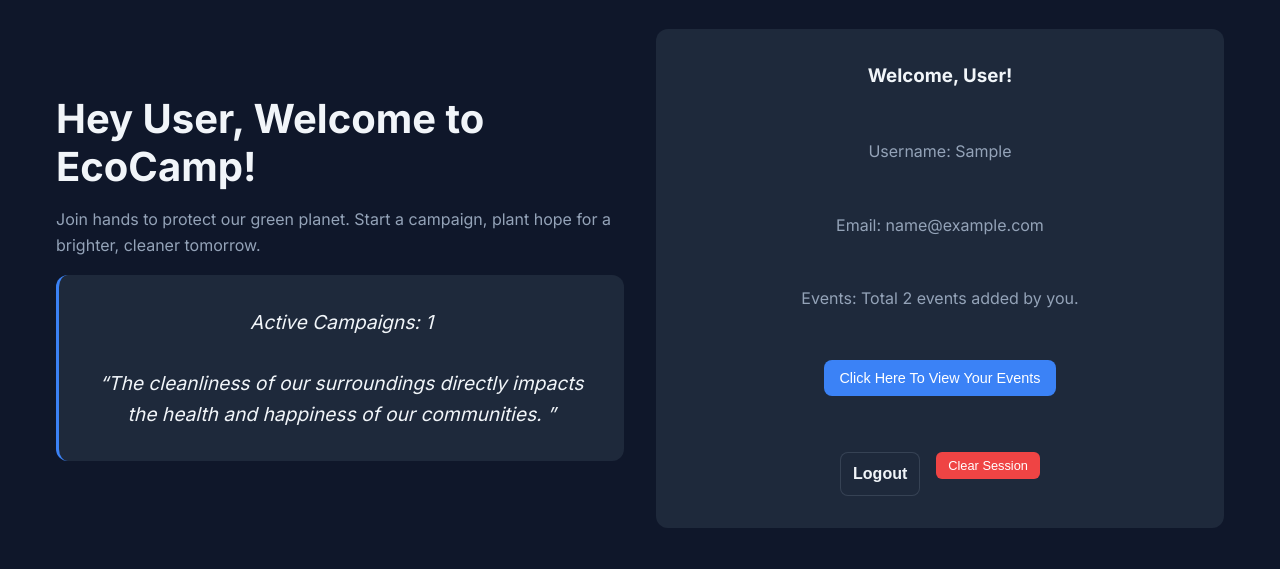
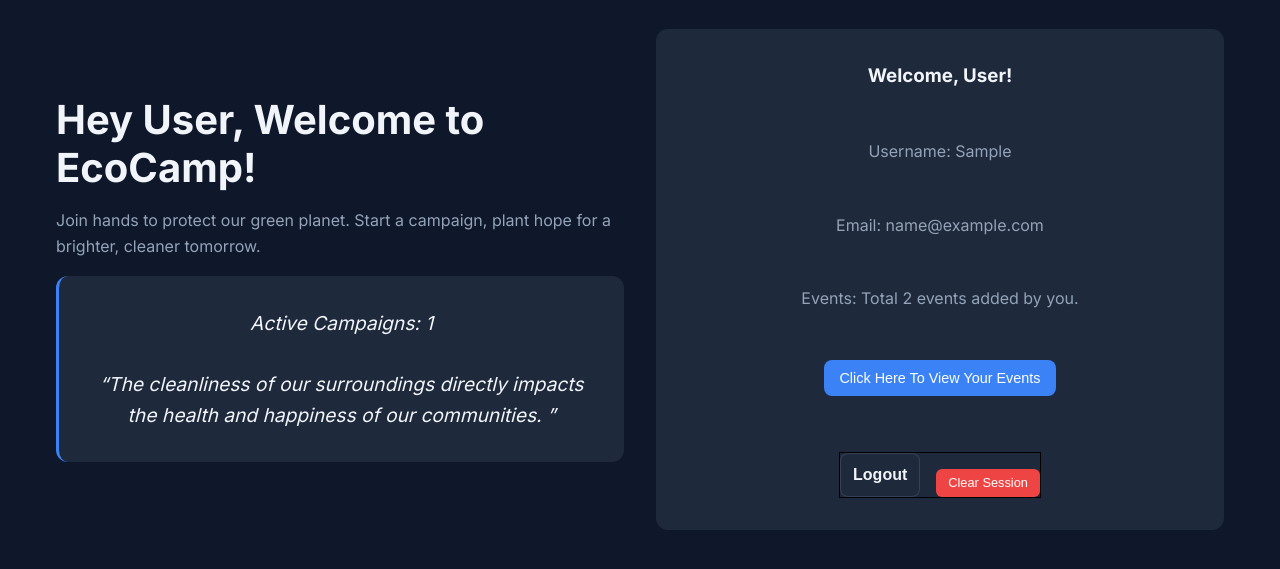
Before and after one commit to dipanshuag19/EcoCamp, a Flask app: template templates/index.html in a window 1280 px wide. Shown: the part 71-640 px from the top of the page. Run offline with Flask 3, Linux system fonts and the light colour scheme; the template is opened without the code that fills it: most values are stand-ins (such as "Sample title", 1, 10 or a date in 2020).

Commit message:
Update index.html

```diff
--- a/templates/index.html
+++ b/templates/index.html
@@ -65,7 +65,7 @@
     .card-footer { margin-top: 1rem; padding-top: 1rem; border-top: 1px solid var(--border-color); }
     .campaign-tag { display: inline-block; background: rgba(59,130,246,0.1); color: var(--primary-color); padding: 4px 10px; border-radius: 16px; font-size: .8rem; font-weight: 600; text-transform: uppercase; }
     .campaign-id { color: var(--text-muted); font-size: .75rem; font-weight: bold; position: absolute; top: 1rem; right: 1rem; }
-    .delete-btn { background: #ef4444; color: #fff; border: none; padding: 6px 12px; font-size: .8rem; border-radius: 6px; cursor: pointer; margin-top: 0%; transition: background .2s;height:100%; }
+    .delete-btn { background: #ef4444; color: #fff; border: none; padding: 6px 12px; font-size: .8rem; border-radius: 6px; cursor: pointer; margin-top: 1rem; transition: background .2s; }
     .delete-btn:hover { background: #dc2626; }
     /* .delete-btn{} */
     .form-container { max-width: 800px; margin: 0 auto; background: var(--bg-light); padding: 2rem; border-radius: var(--radius); border: 1px solid var(--border-color); }
@@ -76,7 +76,7 @@
     .form input:focus, .form select:focus, .form textarea:focus, .auth-form input:focus { border-color: var(--primary-color); box-shadow: 0 0 0 3px rgba(59,130,246,0.3); }
     .form select option { background: var(--bg-dark); color: var(--text-color); }
     .form-group label { display: block; margin-bottom: .5rem; font-weight: 600; font-size: .9rem; color: var(--text-muted); }
-    .form-buttons { display: flex; gap: 1rem; margin-top: 1.5rem; }
+    .form-buttons { display: flex; gap: 1rem; margin-top: 1.5rem;border:1px solid black }
     .submit-btn, .reset-btn { flex: 1; padding: 12px; font-size: 1rem; border: none; border-radius: 8px; cursor: pointer; font-weight: 700; transition: .2s; }
     .submit-btn:hover:not(:disabled) { background: var(--primary-hover); }
     .submit-btn:disabled { background: var(--text-muted); opacity: .7; cursor: not-allowed; }
```
